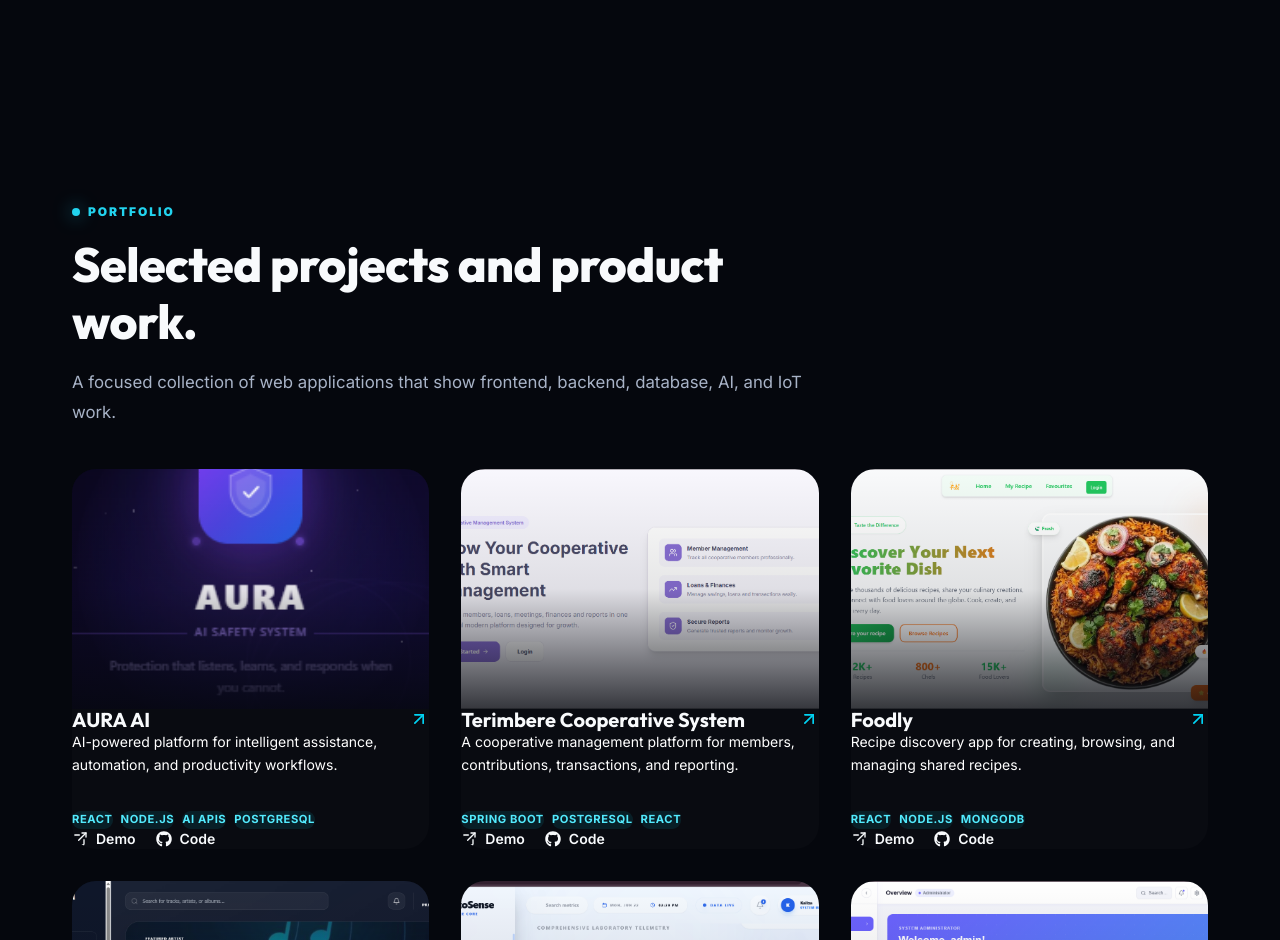
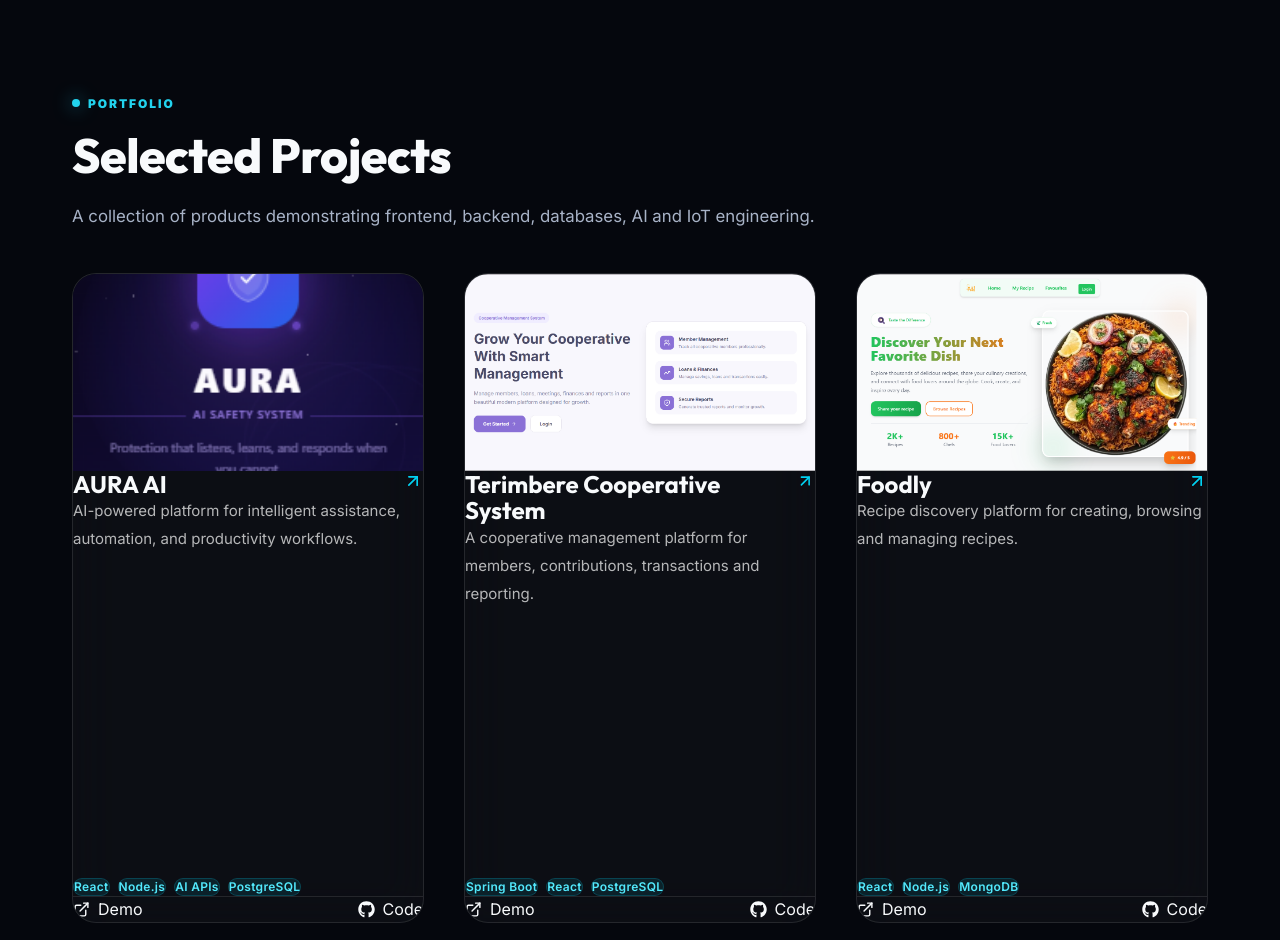
Before and after one commit to Kaliza-e/Kaliza, a React (Vite) app: page / in a window 1280 px wide. Shown: the part 1860-2800 px from the top of the page. Built offline with nearby package versions, Linux system fonts and the light colour scheme.

Commit message:
updated Projects and About

```diff
--- a/src/components/About.jsx
+++ b/src/components/About.jsx
@@ -111,7 +111,7 @@ const About = () => {
         </div>
 
         {/* ── Bottom: education cards ── */}
-        <motion.div
+        {/* <motion.div
           initial={{ opacity: 0, y: 24 }}
           animate={isInView ? { opacity: 1, y: 0 } : {}}
           transition={{ delay: 0.14, duration: 0.5 }}
@@ -138,7 +138,7 @@ const About = () => {
               </article>
             ))}
           </div>
-        </motion.div>
+        </motion.div>*/}
 
       </div>
     </section>
--- a/src/components/Projects.jsx
+++ b/src/components/Projects.jsx
@@ -10,121 +10,253 @@ const projects = [
       "AI-powered platform for intelligent assistance, automation, and productivity workflows.",
     image: "/project_aura.png",
     tech: ["React", "Node.js", "AI APIs", "PostgreSQL"],
+    demo: "#",
+    github: "#",
   },
   {
     title: "Terimbere Cooperative System",
     description:
-      "A cooperative management platform for members, contributions, transactions, and reporting.",
+      "A cooperative management platform for members, contributions, transactions and reporting.",
     image: "/project_terimbere.png",
-    tech: ["Spring Boot", "PostgreSQL", "React"],
+    tech: ["Spring Boot", "React", "PostgreSQL"],
+    demo: "#",
+    github: "#",
   },
   {
     title: "Foodly",
     description:
-      "Recipe discovery app for creating, browsing, and managing shared recipes.",
+      "Recipe discovery platform for creating, browsing and managing recipes.",
     image: "/project_foodly.png",
     tech: ["React", "Node.js", "MongoDB"],
+    demo: "#",
+    github: "#",
   },
   {
     title: "Musica",
     description:
-      "Music streaming experience with library browsing and playback-focused user flows.",
+      "Modern music streaming experience with playlists, libraries and playback.",
     image: "/project_musica.png",
     tech: ["React", "Node.js", "MongoDB"],
+    demo: "#",
+    github: "#",
   },
   {
     title: "IsokoSense",
     description:
-      "IoT-powered water monitoring platform with dashboards and resource management tools.",
+      "IoT-powered water monitoring platform featuring dashboards and analytics.",
     image: "/project_isokosense.png",
     tech: ["React", "Spring Boot", "IoT"],
+    demo: "#",
+    github: "#",
   },
   {
     title: "Movia",
     description:
-      "Smart transport platform focused on booking, route management, and passenger experience.",
+      "Smart transport platform for booking, routing and passenger management.",
     image: "/project_movia.png",
     tech: ["React", "Spring Boot", "PostgreSQL"],
+    demo: "#",
+    github: "#",
   },
 ];
 
 export default function Projects() {
     const ref = useRef(null);
-  const isInView = useInView(ref, { once: true, margin: "-100px" });
+
+    const isInView = useInView(ref, {
+        once: true,
+        margin: "-100px",
+    });
 
     return (
         <section id="portfolio" className="site-section">
-      <div className="section-container" ref={ref}>
+
+            <div
+                ref={ref}
+                className="section-container"
+            >
+
                 <motion.div
-          initial={{ opacity: 0, y: 24 }}
+                    initial={{ opacity: 0, y: 40 }}
                     animate={isInView ? { opacity: 1, y: 0 } : {}}
+                    transition={{ duration: 0.7 }}
                     className="section-header"
                 >
                     <p className="eyebrow">Portfolio</p>
-          <h2 className="section-heading">Selected projects and product work.</h2>
+
+                    <h2 className="section-heading">
+                        Selected Projects
+                    </h2>
+
                     <p className="section-copy">
-            A focused collection of web applications that show frontend,
-            backend, database, AI, and IoT work.
+                        A collection of products demonstrating frontend,
+                        backend, databases, AI and IoT engineering.
                     </p>
+
                 </motion.div>
 
-        <div className="grid gap-8 md:grid-cols-2 xl:grid-cols-3 mt-12">
+                <div className="mt-20 grid gap-10 md:grid-cols-2 xl:grid-cols-3">
+
                     {projects.map((project, index) => (
+
                         <motion.article
                             key={project.title}
-              initial={{ opacity: 0, y: 24 }}
+                            initial={{ opacity: 0, y: 40 }}
                             animate={isInView ? { opacity: 1, y: 0 } : {}}
-              transition={{ delay: index * 0.05 }}
-              className="project-card glass-card group overflow-hidden flex flex-col h-full"
+                            transition={{
+                                duration: .6,
+                                delay: index * .08,
+                            }}
+                            whileHover={{
+                                y: -10,
+                            }}
+                            className="
+                            group
+                            flex
+                            h-full
+                            min-h-[650px]
+                            flex-col
+                            overflow-hidden
+                            rounded-3xl
+                            border
+                            border-white/10
+                            bg-white/[0.03]
+                            backdrop-blur-xl
+                            transition-all
+                            duration-500
+                            hover:border-cyan-400/40
+                            hover:shadow-[0_25px_60px_rgba(34,211,238,.15)]
+                        "
                         >
-              <div className="relative h-60 overflow-hidden bg-white/[0.02] shrink-0">
+
+                            {/* IMAGE */}
+
+                            <div className="overflow-hidden">
+
                                 {project.image ? (
                                     <img
                                         src={project.image}
                                         alt={project.title}
-                    className="h-full w-full object-cover transition-transform duration-500 group-hover:scale-105"
+                                        className="
+                                        aspect-video
+                                        w-full
+                                        object-cover
+                                        transition-transform
+                                        duration-700
+                                        group-hover:scale-105
+                                    "
                                     />
                                 ) : (
-                  <div className="flex h-full w-full items-center justify-center">
-                    <Monitor className="h-12 w-12 text-purple-300" />
+                                    <div className="aspect-video flex items-center justify-center bg-[#0b0f19]">
+                                        <Monitor className="h-12 w-12 text-cyan-300" />
                                     </div>
                                 )}
-                <div className="absolute inset-0 bg-gradient-to-t from-[#05070d]/80 via-[#05070d]/10 to-transparent" />
+
                             </div>
 
-              <div className="p-8 flex flex-col flex-grow">
+                            {/* CONTENT */}
+
+                            <div className="flex flex-1 flex-col p-8">
+
                                 <div className="flex items-start justify-between gap-4">
-                  <h3 className="font-display text-xl font-bold text-white">
+
+                                    <h3 className="text-2xl font-bold text-white leading-tight">
                                         {project.title}
                                     </h3>
-                  <ArrowUpRight className="mt-1 h-5 w-5 shrink-0 text-cyan-400 transition-transform duration-300 group-hover:translate-x-1 group-hover:-translate-y-1" />
+
+                                    <ArrowUpRight
+                                        className="
+                                        mt-1
+                                        h-5
+                                        w-5
+                                        text-cyan-400
+                                        transition-transform
+                                        duration-300
+                                        group-hover:translate-x-1
+                                        group-hover:-translate-y-1
+                                    "
+                                    />
+
                                 </div>
-                <p className="mt-4 min-h-[5rem] text-sm leading-relaxed text-white flex-grow">
+
+                                <p className="mt-6 flex-1 text-[15px] leading-7 text-white/70">
                                     {project.description}
                                 </p>
-                <div className="mt-6 flex flex-wrap gap-2">
+
+                                {/* TECHNOLOGIES */}
+
+                                <div className="mt-8 flex flex-wrap gap-2">
+
                                     {project.tech.map((tech) => (
+
                                         <span
                                             key={tech}
-                      className="px-3 py-2 text-[0.7rem] uppercase tracking-wider font-bold bg-cyan-400/10 text-cyan-300 rounded-md"
+                                            className="
+                                            rounded-full
+                                            border
+                                            border-cyan-400/20
+                                            bg-cyan-400/10
+                                            px-4
+                                            py-2
+                                            text-xs
+                                            font-semibold
+                                            tracking-wide
+                                            text-cyan-300
+                                        "
                                         >
                                             {tech}
                                         </span>
+
                                     ))}
+
                                 </div>
-                <div className="mt-8 flex gap-5 pt-5 text-sm font-semibold">
-                  <a href="#" className="flex items-center gap-2 text-cyan-400 transition hover:text-cyan-200">
-                    <ExternalLink size={16} /> Demo
+
+                                {/* FOOTER */}
+
+                                <div className="mt-10 flex items-center justify-between border-t border-white/10 pt-6">
+
+                                    <a
+                                        href={project.demo}
+                                        className="
+                                        flex
+                                        items-center
+                                        gap-2
+                                        text-cyan-400
+                                        transition
+                                        hover:text-cyan-300
+                                    "
+                                    >
+                                        <ExternalLink size={17} />
+                                        Demo
                                     </a>
-                  <a href="#" className="flex items-center gap-2 text-white/70 transition hover:text-white">
-                    <FaGithub size={16} /> Code
+
+                                    <a
+                                        href={project.github}
+                                        className="
+                                        flex
+                                        items-center
+                                        gap-2
+                                        text-white/70
+                                        transition
+                                        hover:text-white
+                                    "
+                                    >
+                                        <FaGithub size={17} />
+                                        Code
                                     </a>
+
                                 </div>
+
                             </div>
+
                         </motion.article>
+
                     ))}
+
                 </div>
+
             </div>
+
         </section>
     );
 }
```
Lines whose indentation alone changed are shown as unchanged.
